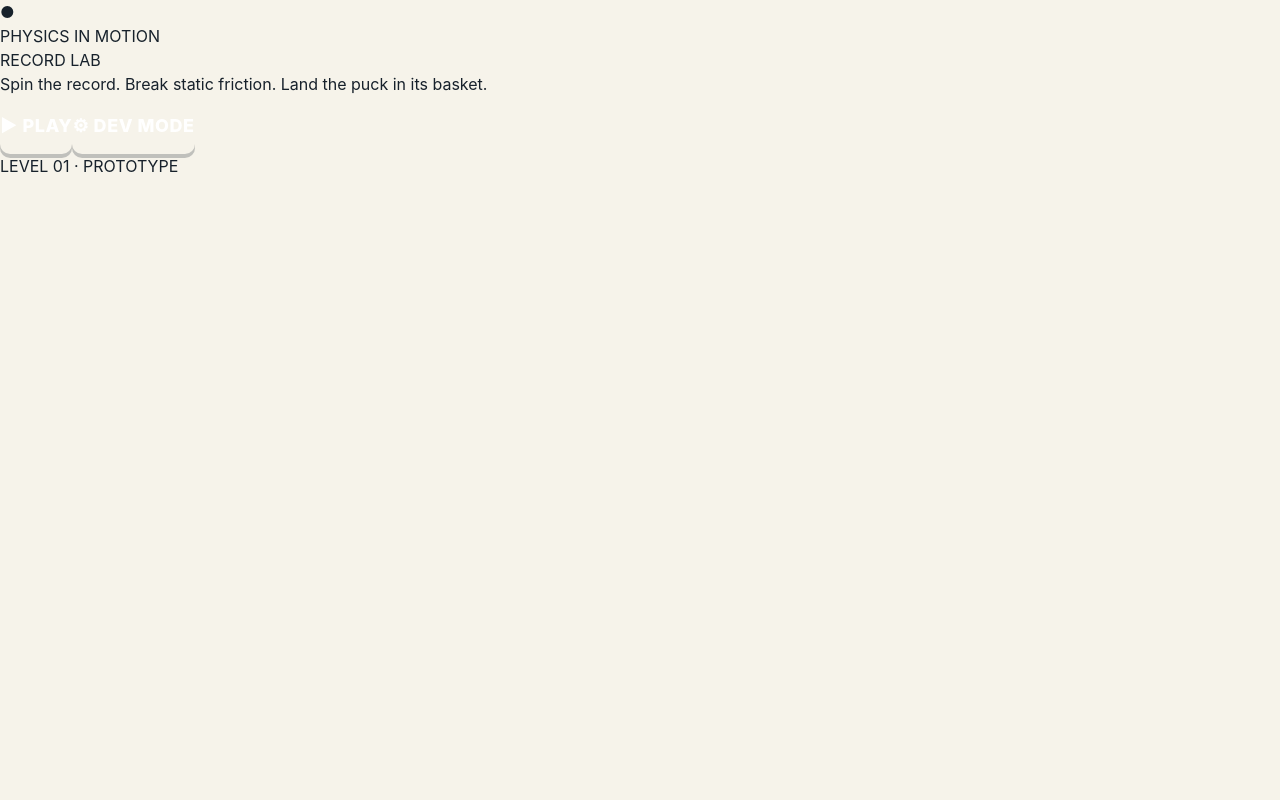
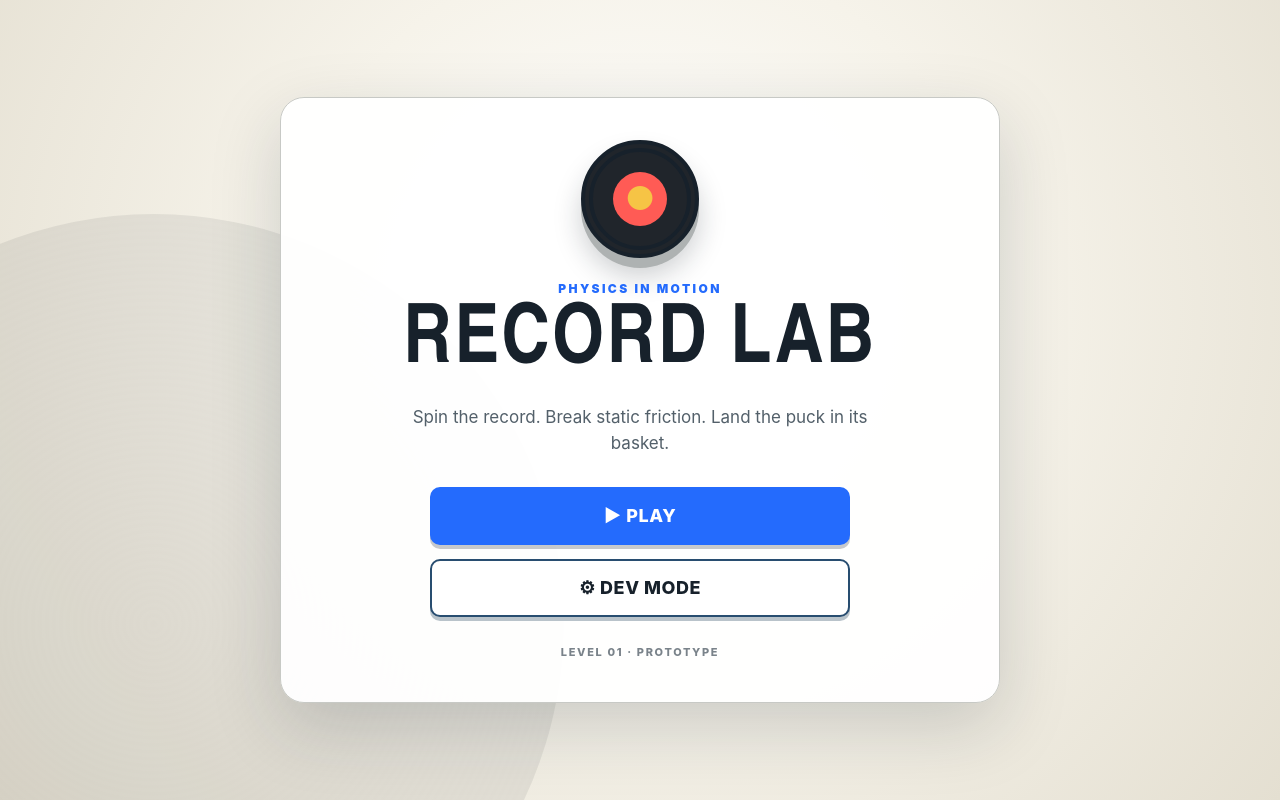
Before and after one commit to mattkrafft/record-launch, a Next.js app: page / in a window 1280 px wide. Built offline with nearby package versions, Linux system fonts and the light colour scheme.

Commit message:
Style title screen and developer controls

```diff
--- a/app/globals.css
+++ b/app/globals.css
@@ -6,6 +6,28 @@ html, body { margin:0; min-height:100%; background:var(--paper); color:var(--ink
 body { font-family: Inter, ui-sans-serif, system-ui, -apple-system, BlinkMacSystemFont, "Segoe UI", sans-serif; }
 button, input { font:inherit; }
 .game-shell { min-height:100vh; padding:14px; background:radial-gradient(circle at 20% 20%,#fffdf6 0,#f6f3ea 52%,#ece8dc 100%); }
+.menu-shell { min-height:100vh; display:grid; place-items:center; padding:24px; overflow:hidden; background:radial-gradient(circle at 50% 38%,#fff 0,#f6f3ea 44%,#e4dfd1 100%); }
+.menu-shell::before { content:""; position:fixed; width:min(78vw,820px); aspect-ratio:1; border-radius:50%; background:repeating-radial-gradient(circle,#20252b 0 3px,#292f35 4px 7px); opacity:.08; transform:translate(-38vw,28vh); }
+.title-card,.dev-panel { position:relative; z-index:1; width:min(94vw,720px); padding:42px; border:1px solid #c7c9c5; border-radius:24px; background:rgba(255,255,255,.94); box-shadow:0 24px 70px rgba(23,33,43,.18); }
+.title-card { text-align:center; }
+.title-record { width:118px; height:118px; display:grid; place-items:center; margin:0 auto 22px; border:12px double var(--ink); border-radius:50%; color:var(--coral); background:#20252b; box-shadow:0 10px 0 #aeb2b2,0 18px 28px rgba(23,33,43,.22); }
+.title-record span { display:grid; place-items:center; width:54px; height:54px; border-radius:50%; background:var(--coral); color:#f6c445; font-size:33px; }
+.eyebrow { margin:0 0 8px; color:var(--blue); font-size:12px; font-weight:900; letter-spacing:.2em; }
+.title-card h1,.dev-panel h1 { margin:0; font:900 clamp(48px,9vw,82px)/.95 "Arial Narrow",Impact,sans-serif; letter-spacing:.03em; }
+.title-copy { max-width:510px; margin:20px auto 30px; color:#53606a; font-size:17px; line-height:1.55; }
+.menu-actions { display:grid; gap:14px; max-width:420px; margin:auto; }
+.play-button { background:var(--blue); }.dev-button { color:var(--ink); background:#fff; border:2px solid #284d70; box-shadow:0 4px 0 #b9c3ca; }
+.prototype-tag { margin:27px 0 0; color:#7a838a; font-size:11px; font-weight:850; letter-spacing:.15em; }
+.dev-panel { width:min(94vw,820px); }
+.dev-heading { display:flex; align-items:flex-start; justify-content:space-between; gap:20px; }.dev-heading h1 { font-size:58px; }
+.close-button { width:50px; min-height:50px; color:var(--ink); background:#f0f0ec; box-shadow:none; font-size:30px; }
+.dev-intro { margin:18px 0 25px; color:#59656e; }
+.dev-grid { display:grid; grid-template-columns:1fr 1fr; gap:16px; }
+.dev-grid label { display:grid; grid-template-columns:1fr auto; gap:10px; padding:18px; border:1px solid #d7d9d5; border-radius:13px; background:#fafaf7; font-weight:750; }
+.dev-grid output { min-width:54px; padding:3px 7px; text-align:center; border-radius:6px; color:#fff; background:var(--ink); font-variant-numeric:tabular-nums; }.dev-grid input { grid-column:1/-1; }
+.dev-warning { margin-top:14px; padding:11px 14px; border-radius:9px; color:#8c2c28; background:#ffe4e1; border-left:5px solid var(--coral); font-weight:700; }
+.dev-summary { display:flex; align-items:center; gap:14px; margin-top:18px; padding:15px; border-radius:12px; background:#eaf7fa; border-left:5px solid var(--cyan); }.dev-summary b,.dev-summary small { display:block; }.dev-summary small { margin-top:5px; color:#53606a; }
+.dev-actions { display:grid; grid-template-columns:1fr 1.2fr; gap:14px; margin-top:22px; }.reset-defaults { color:var(--ink); background:#fff; border:2px solid #7a858d; box-shadow:none; font-size:14px; }
 .topbar { min-height:82px; display:grid; grid-template-columns:1fr auto 210px; align-items:center; gap:18px; padding:10px 18px; border:1px solid #c7c9c5; border-radius:16px; background:rgba(255,255,255,.74); box-shadow:0 4px 18px rgba(23,33,43,.08); }
 .brand { display:flex; align-items:center; gap:16px; white-space:nowrap; }
 .brand strong { font-family:"Arial Narrow", Impact, sans-serif; font-size:clamp(25px,3vw,43px); letter-spacing:.03em; }
@@ -24,7 +46,7 @@ canvas { display:block; width:100%; height:100%; }
 input[type="range"] { width:100%; accent-color:var(--blue); cursor:pointer; }.range-labels { display:flex; justify-content:space-between; font-size:11px; font-weight:700; color:#68727a; }
 button { min-height:58px; border:0; border-radius:10px; color:white; font-weight:850; font-size:18px; letter-spacing:.03em; cursor:pointer; box-shadow:0 4px 0 rgba(23,33,43,.24); transition:transform .12s, filter .12s, box-shadow .12s; }
 button:hover { filter:brightness(1.05); transform:translateY(-1px); } button:active { transform:translateY(3px); box-shadow:0 1px 0 rgba(23,33,43,.2); }
-.spin { background:var(--blue); }.brake { background:var(--coral); }.reset { color:var(--ink); border:2px solid #284d70; background:white; box-shadow:none; }
+.spin { background:var(--blue); }.brake { background:var(--coral); }.reset { color:var(--ink); border:2px solid #284d70; background:white; box-shadow:none; }.menu-button { min-height:42px; color:#59656e; background:transparent; border:1px solid #b9bfbe; box-shadow:none; font-size:12px; }
 .object-card { display:flex; align-items:center; gap:13px; padding:12px; border:1px solid #d1d3cf; border-radius:11px; background:#fff; }
 .puck-swatch { width:48px; height:48px; flex:0 0 auto; border-radius:50%; background:radial-gradient(circle at 35% 30%,#a9f4ff,#20bfd5 48%,#087e91); border:2px solid #087e91; box-shadow:0 4px 7px rgba(23,33,43,.2); }
 .object-card b,.object-card small { display:block; }.object-card small { margin-top:5px; color:#68727a; }
@@ -33,3 +55,4 @@ button:hover { filter:brightness(1.05); transform:translateY(-1px); } button:act
 .status { margin-top:auto; padding:9px; text-align:center; border-radius:8px; color:#59636b; font-size:11px; font-weight:850; letter-spacing:.12em; background:#e8e9e6; }.status.running { color:#174ebf; background:#e4edff; }.status.won { color:#147158; background:#dff6ef; }
 @media (max-width:1000px) { .topbar { grid-template-columns:1fr auto; }.medals { grid-row:2; grid-column:1/-1; justify-content:center; }.workspace { grid-template-columns:1fr; }.controls { display:grid; grid-template-columns:repeat(2,1fr); }.rpm-card,.object-card,.tips,.best,.status { grid-column:1/-1; }.reset { grid-column:1/-1; } }
 @media (max-width:620px) { .game-shell { padding:7px; }.topbar { padding:9px; gap:7px; }.brand-disc,.level { display:none; }.brand strong { font-size:25px; }.clock { font-size:32px; }.medals { gap:9px; padding:11px 8px; font-size:10px; }.workspace { margin-top:7px; gap:7px; }.board { min-height:58vh; aspect-ratio:auto; }.instruction { font-size:11px; padding:8px; bottom:7px; }.controls { padding:8px; gap:8px; }.rpm-card strong { font-size:44px; }.tips { display:none; } }
+@media (max-width:620px) { .title-card,.dev-panel { padding:27px 20px; }.title-record { width:92px; height:92px; border-width:9px; }.title-card h1 { font-size:52px; }.dev-heading h1 { font-size:44px; }.dev-grid { grid-template-columns:1fr; }.dev-actions { grid-template-columns:1fr; } }
```
